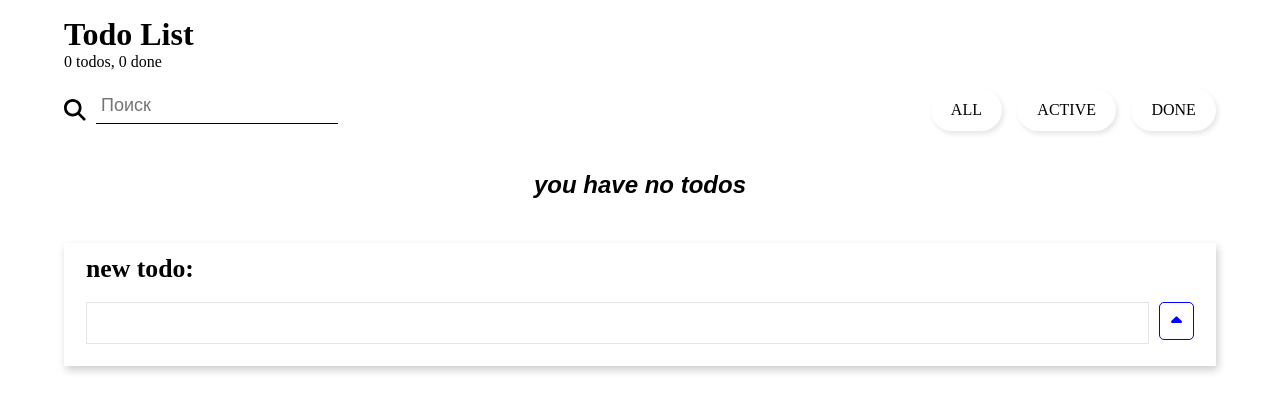
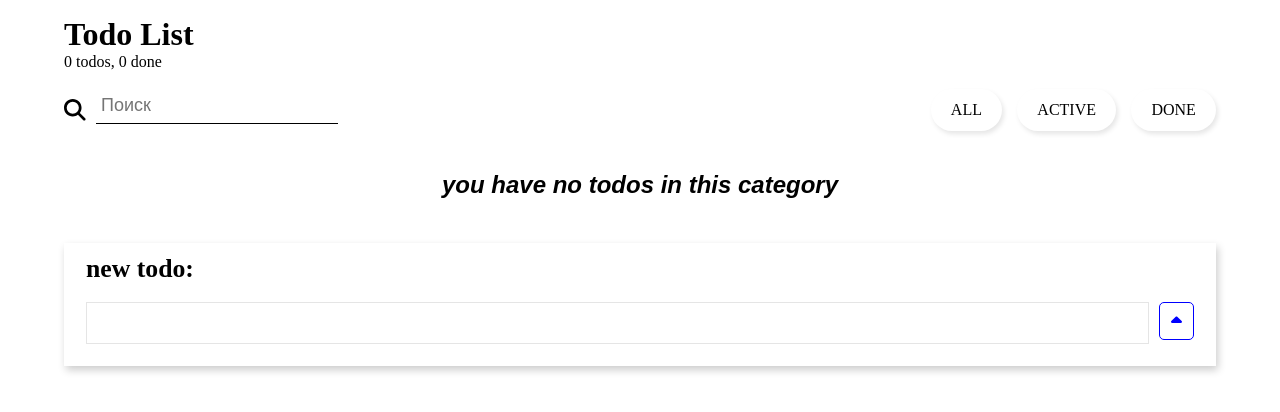
Before and after one commit to cyberBot3000/todolist, a React (Create React App) app: page / in a window 1280 px wide. Shown: the top 412 px of the page. Built offline with nearby package versions, Linux system fonts and the light colour scheme.

Commit message:
fix no todos message

```diff
--- a/src/components/TodosList/TodosList.js
+++ b/src/components/TodosList/TodosList.js
@@ -4,7 +4,7 @@ import "./TodosList.css";
 const TodosList = ({ todosList, removeTodo, setTodoValue, makeDone }) => {
 	return (
 		<div className="todos-list">
-			{todosList.totalCount ? (
+			{todosList.todos.length ? (
 				todosList.todos.map(elem => (
 					<Todo
 						key={elem.id}
@@ -15,7 +15,7 @@ const TodosList = ({ todosList, removeTodo, setTodoValue, makeDone }) => {
 					/>
 				))
 			) : (
-				<h2 className="todos-list__message">you have no todos</h2>
+				<h2 className="todos-list__message">you have no todos in this category</h2>
 			)}
 		</div>
 	);
```
